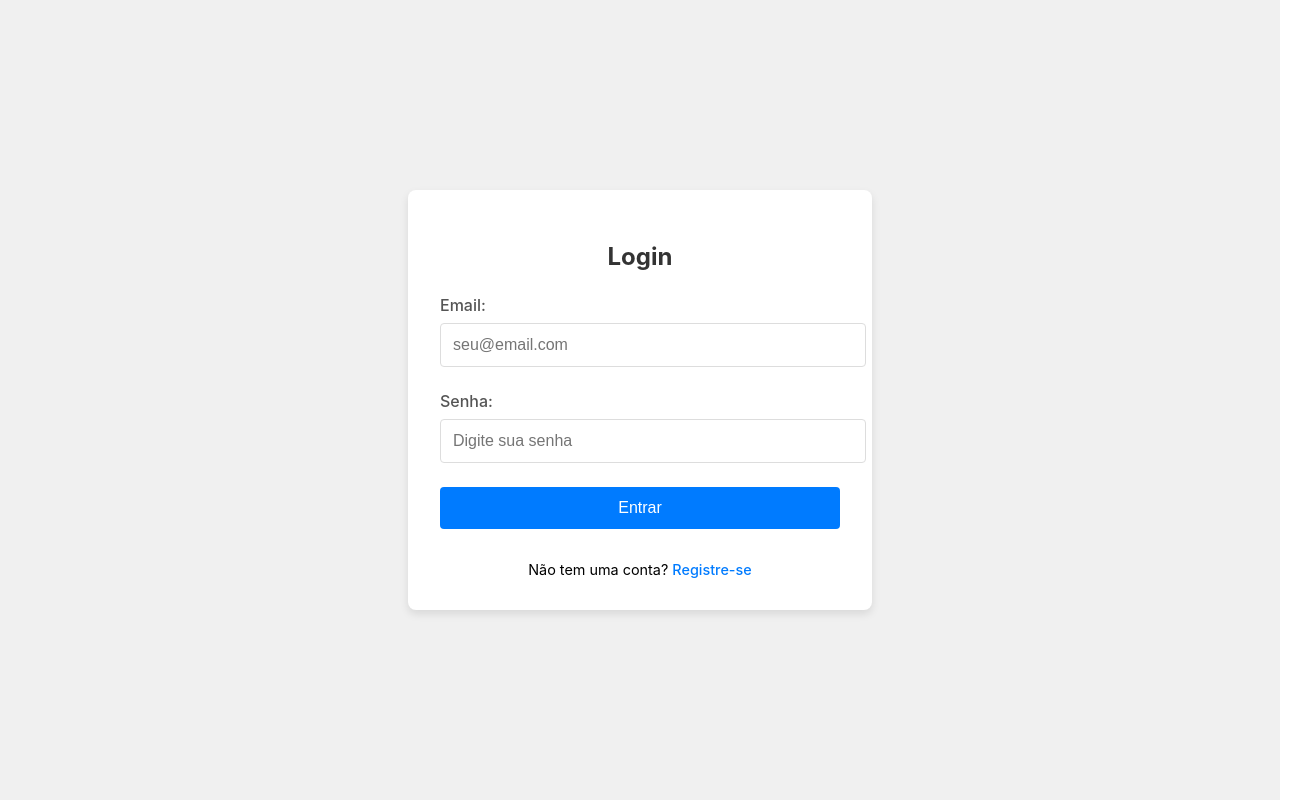
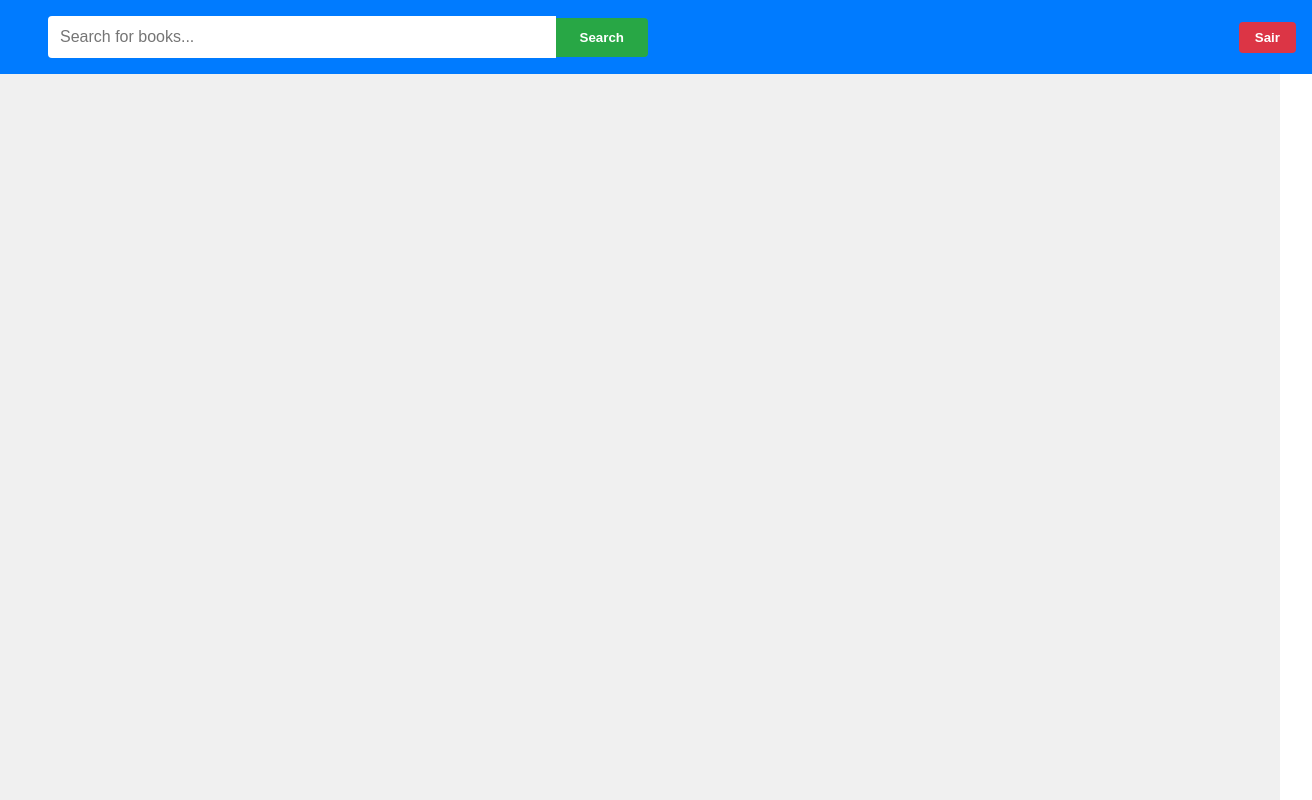
Before and after one commit to mac0350-25/troca-livros-frontend, a React (Create React App) app: page /user in a window 1280 px wide. Before the commit this address led to /login. Shown: the whole page, 1312 px wide, since content can reach past the window. Built offline with nearby package versions, Linux system fonts and the light colour scheme.

Commit message:
[feat] busca de livros implementada

```diff
--- a/src/api/index.js
+++ b/src/api/index.js
@@ -18,7 +18,7 @@ export const handleLogin = (result, navigate) => {
   if (result.success) {
     localStorage.setItem('token', result.token);
     localStorage.setItem('user', JSON.stringify(result.user));
-    //console.log('Redirecting to /user with user:', result.user); // Add this
+    //console.log('Redirecting to /user with user:', result.user); //
     navigate('/user');
   }
 };
--- a/src/pages/UserPage.js
+++ b/src/pages/UserPage.js
@@ -1,31 +1,57 @@
-import React from 'react';
+import React, { useState } from 'react';
 import styled from 'styled-components';
 import { useNavigate } from 'react-router-dom';
+import api from '../api/index';
 
 const Container = styled.div`
   display: flex;
   flex-direction: column;
-  align-items: center;
-  justify-content: center;
-  height: 100vh;
+  min-height: 100vh;
   background-color: #f0f0f0;
 `;
 
 const Header = styled.header`
-  position: absolute;
-  top: 0;
-  right: 0;
   width: 100%;
   display: flex;
-  justify-content: flex-end;
+  justify-content: space-between;
+  align-items: center;
   padding: 1rem;
   background-color: #007bff;
   color: white;
 `;
 
-const UserName = styled.div`
+const SearchContainer = styled.div`
+  display: flex;
+  align-items: center;
+  flex-grow: 1;
+  max-width: 600px;
+  margin: 0 2rem;
+`;
+
+const SearchInput = styled.input`
+  width: 100%;
+  padding: 0.75rem;
+  border: none;
+  border-radius: 4px 0 0 4px;
+  font-size: 1rem;
+
+  &:focus {
+    outline: none;
+  }
+`;
+
+const SearchButton = styled.button`
+  padding: 0.75rem 1.5rem;
+  background-color: #28a745;
+  color: white;
+  border: none;
+  border-radius: 0 4px 4px 0;
+  cursor: pointer;
   font-weight: bold;
-  margin-right: 2rem;
+
+  &:hover {
+    background-color: #218838;
+  }
 `;
 
 const LogoutButton = styled.button`
@@ -34,7 +60,6 @@ const LogoutButton = styled.button`
   border: none;
   border-radius: 4px;
   padding: 0.5rem 1rem;
-  margin-left: 1rem;
   cursor: pointer;
   font-weight: bold;
   transition: background 0.3s;
@@ -43,20 +68,87 @@ const LogoutButton = styled.button`
   }
 `;
 
-const Welcome = styled.h1`
+const BooksContainer = styled.div`
+  display: grid;
+  grid-template-columns: repeat(auto-fill, minmax(250px, 1fr));
+  gap: 2rem;
+  padding: 2rem;
+`;
+
+const BookCard = styled.div`
+  background: white;
+  border-radius: 8px;
+  box-shadow: 0 2px 4px rgba(0, 0, 0, 0.1);
+  overflow: hidden;
+  display: flex;
+  flex-direction: column;
+`;
+
+const BookImage = styled.img`
+  width: 100%;
+  height: 300px;
+  object-fit: cover;
+`;
+
+const BookInfo = styled.div`
+  padding: 1rem;
+`;
+
+const BookTitle = styled.h3`
+  margin: 0 0 0.5rem 0;
   color: #333;
+`;
+
+const BookAuthor = styled.p`
+  margin: 0 0 0.5rem 0;
+  color: #666;
+`;
+
+const BookDescription = styled.p`
+  margin: 0;
+  color: #777;
+  font-size: 0.9rem;
+  display: -webkit-box;
+  -webkit-line-clamp: 3;
+  -webkit-box-orient: vertical;
+  overflow: hidden;
 `;
 
 const UserPage = () => {
   const navigate = useNavigate();
-  const token = localStorage.getItem('token');
-  let user = null;
-  try {
-    const userStr = localStorage.getItem('user');
-    user = userStr ? JSON.parse(userStr) : null;
-  } catch (e) {
-    user = null;
-  }
+  const [searchQuery, setSearchQuery] = useState('');
+  const [books, setBooks] = useState([]);
+  const [loading, setLoading] = useState(false);
+  const [error, setError] = useState('');
+
+  const handleSearch = async (e) => {
+    e.preventDefault();
+    if (!searchQuery.trim()) return;
+
+    setLoading(true);
+    setError('');
+
+    try {
+      const response = await api.post('/api/books/search', {
+        query: searchQuery
+      });
+      console.log('API Response:', response.data); // Debug log
+
+      if (Array.isArray(response.data)) {
+        setBooks(response.data);
+      } else if (response.data.data && Array.isArray(response.data.data)) {
+        setBooks(response.data.data);
+      } else {
+        console.error('Unexpected API response format:', response.data);
+        setError('Unexpected response format from server');
+      }
+    } catch (error) {
+      console.error('Search error:', error.response || error);
+      setError(error.response?.data?.message || 'Error searching books. Please try again.');
+    } finally {
+      setLoading(false);
+    }
+  };
 
   const handleLogout = () => {
     localStorage.removeItem('token');
@@ -64,20 +156,46 @@ const UserPage = () => {
     navigate('/login');
   };
 
-  // If user is not found, redirect to login
-  React.useEffect(() => {
-    if (!user) {
-      navigate('/login');
-    }
-  }, [user, navigate]);
-
   return (
     <Container>
       <Header>
-        <UserName>{user?.name}</UserName>
+        <SearchContainer>
+          <SearchInput
+            type="text"
+            placeholder="Search for books..."
+            value={searchQuery}
+            onChange={(e) => setSearchQuery(e.target.value)}
+          />
+          <SearchButton onClick={handleSearch}>Search</SearchButton>
+        </SearchContainer>
         <LogoutButton onClick={handleLogout}>Sair</LogoutButton>
       </Header>
-      <Welcome>Bem-vindo, {user?.name}!</Welcome>
+
+      {error && <div style={{ color: 'red', padding: '1rem' }}>{error}</div>}
+
+      {loading ? (
+        <div style={{ padding: '2rem', textAlign: 'center' }}>Loading...</div>
+      ) : (
+        <BooksContainer>
+          {Array.isArray(books) ? (
+            books.map((book) => (
+              <BookCard key={book.google_id}>
+                <BookImage
+                  src={book.image_url || 'https://via.placeholder.com/150'}
+                  alt={book.title}
+                />
+                <BookInfo>
+                  <BookTitle>{book.title}</BookTitle>
+                  <BookAuthor>{book.authors}</BookAuthor>
+                  <BookDescription>{book.description}</BookDescription>
+                </BookInfo>
+              </BookCard>
+            ))
+          ) : (
+            <div>No books found</div>
+          )}
+        </BooksContainer>
+      )}
     </Container>
   );
 };
```
